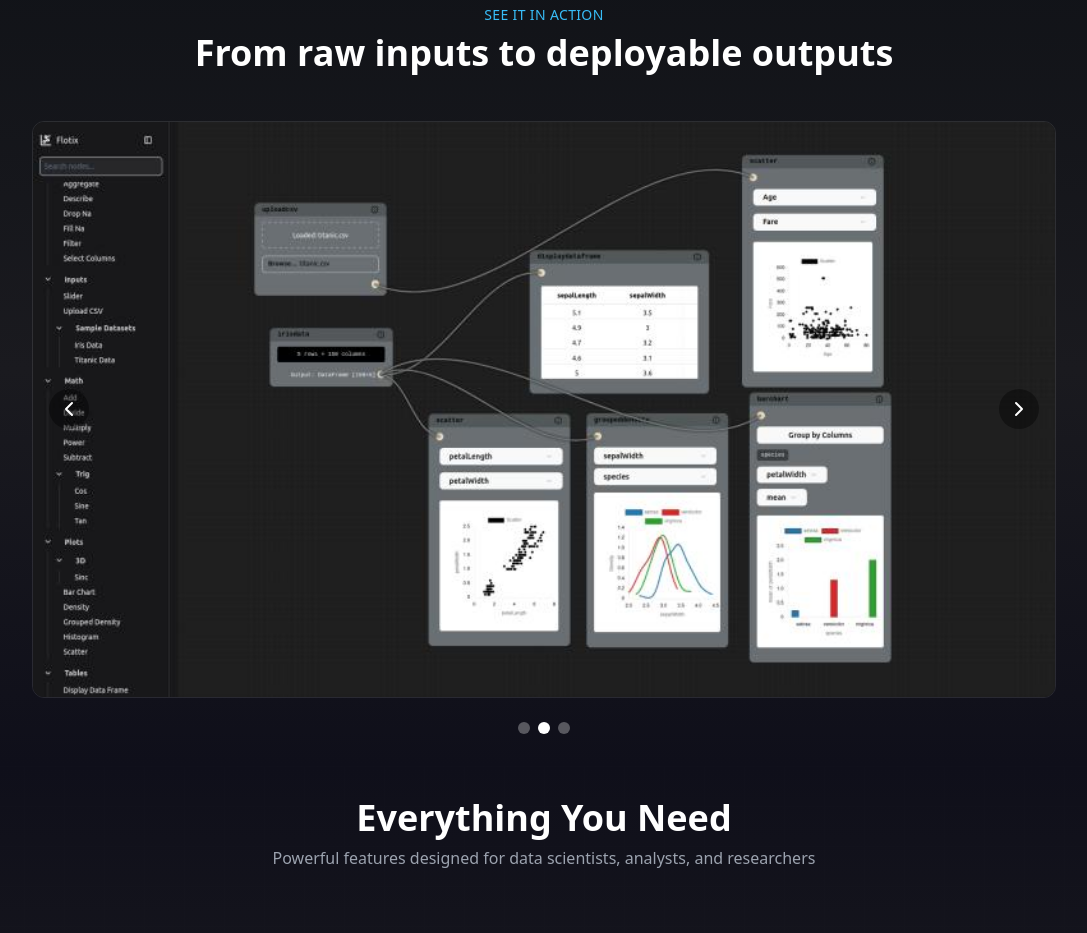
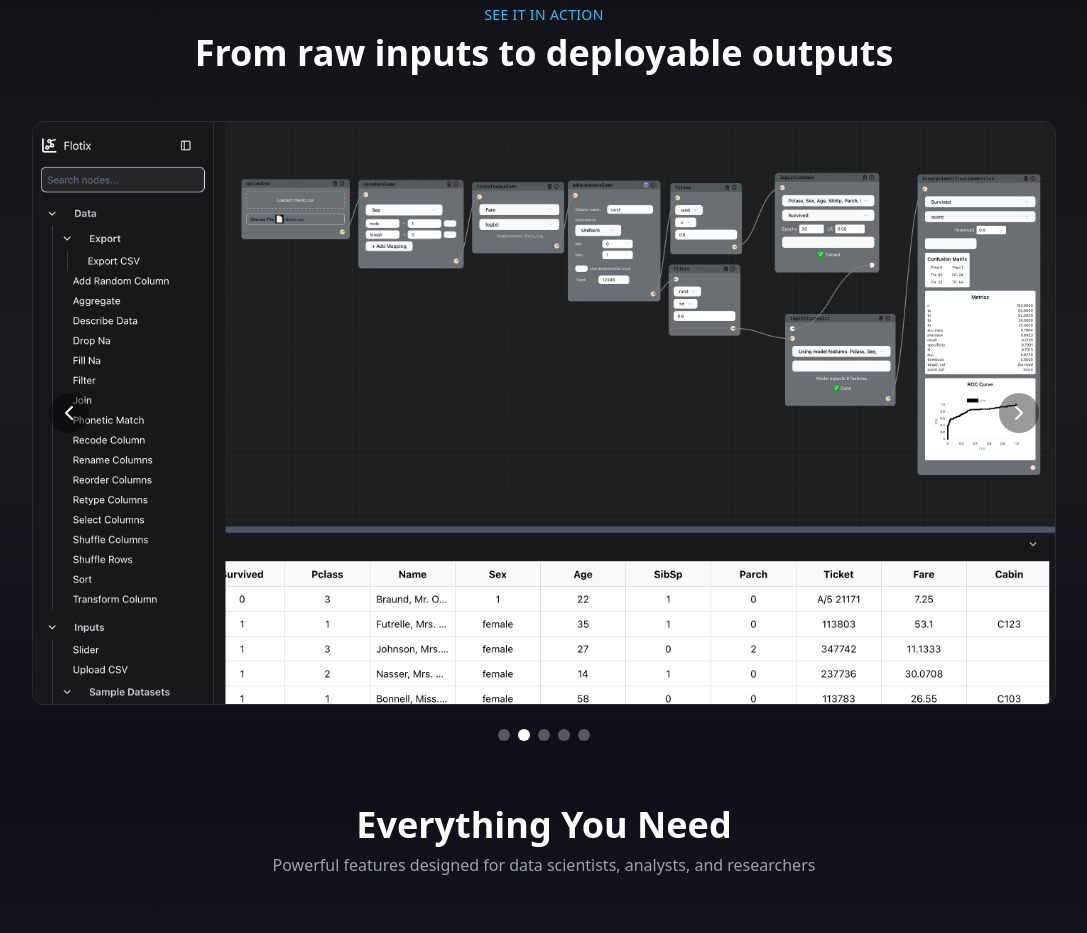
Before and after one commit to dhayes/flotix-landing, a React (Vite) app: page / in a window 1280 px wide. Shown: the part 640-1573 px from the top of the page, without its empty margins (96-1183 px from the left). Built offline with nearby package versions, Linux system fonts and the light colour scheme.

Commit message:
Update Showcase.tsx

```diff
--- a/src/components/Showcase.tsx
+++ b/src/components/Showcase.tsx
@@ -2,9 +2,11 @@ import * as React from "react"
 import { ChevronLeft, ChevronRight } from "lucide-react"
 
 const images = [
-  "/img1.jpeg",
-  "/img2.jpeg",
-  "/img3.jpeg",
+  "/img1.png",
+  "/img2.png",
+  "/img3.png",
+  "/img4.png",
+  "/img5.gif"
 ]
 
 export function Showcase() {
```
